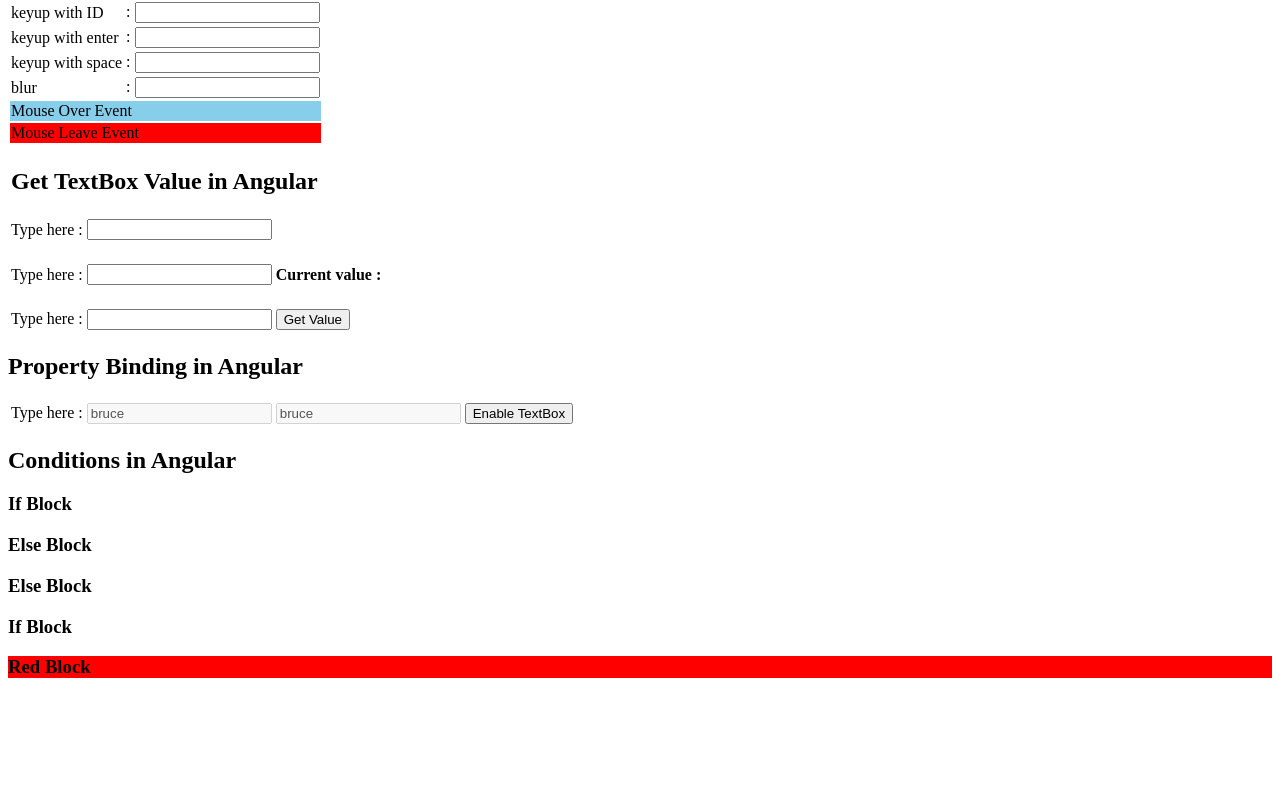
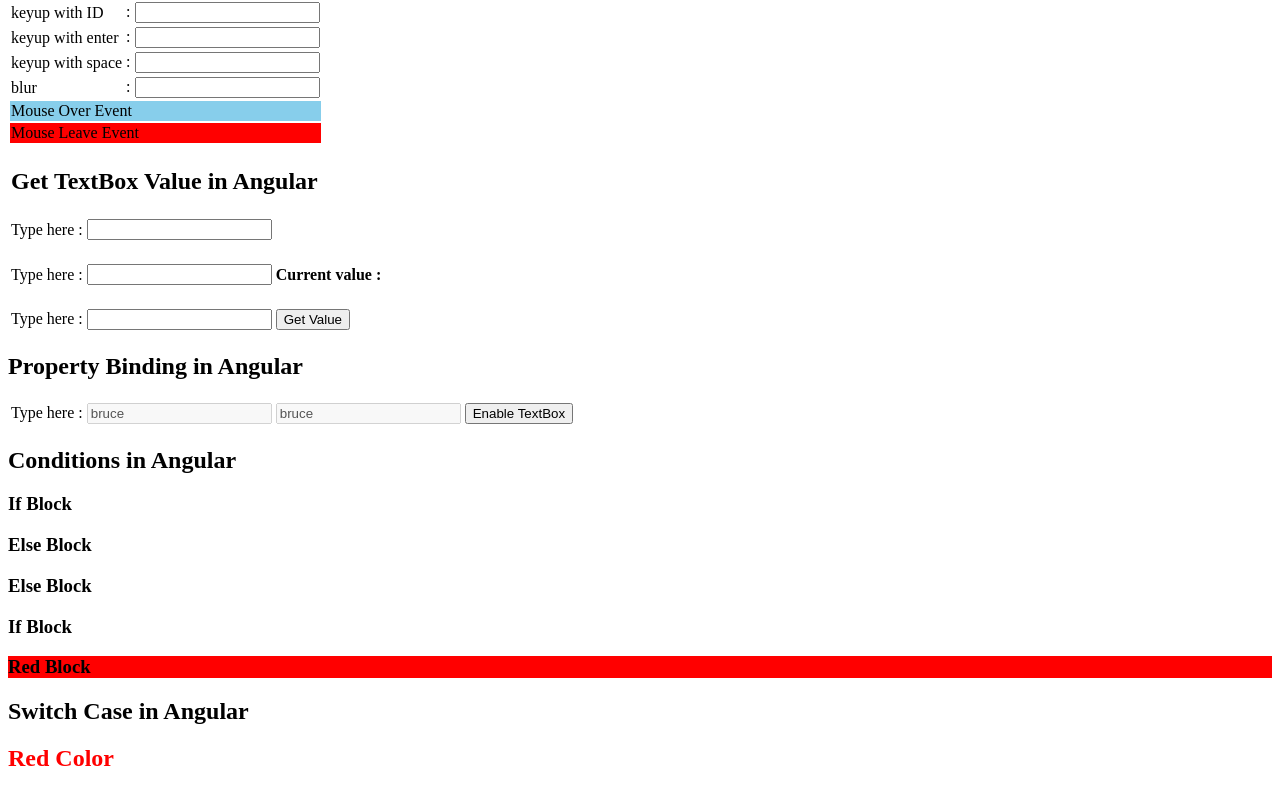
Before and after one commit to budiantoip/learn_angular, an Angular app: page / in a window 1280 px wide. Shown: the part 420-1212 px from the top of the page. Before the commit the page ends 1117 px from the top, so only its background shows below. Built offline with nearby package versions, Linux system fonts and the light colour scheme.

Commit message:
switch cases

```diff
--- a/src/app/app.component.html
+++ b/src/app/app.component.html
@@ -5,5 +5,5 @@
 <app-events></app-events>
 <app-textboxes></app-textboxes>
 <app-property-binding></app-property-binding>
-
 <app-conditions></app-conditions>
+<app-switch-cases></app-switch-cases>
--- a/src/app/app.module.ts
+++ b/src/app/app.module.ts
@@ -12,6 +12,7 @@ import { FunctionsComponent } from './functions/functions.component';
 import { EventsComponent } from './events/events.component';
 import { TextboxesComponent } from './textboxes/textboxes.component';
 import { PropertyBindingComponent } from './property-binding/property-binding.component';
+import { SwitchCasesComponent } from './switch-cases/switch-cases.component';
 
 @NgModule({
   declarations: [
@@ -24,7 +25,8 @@ import { PropertyBindingComponent } from './property-binding/property-binding.co
     FunctionsComponent,
     EventsComponent,
     TextboxesComponent,
-    PropertyBindingComponent
+    PropertyBindingComponent,
+    SwitchCasesComponent
   ],
   imports: [
     BrowserModule,
--- /dev/null
+++ b/src/app/switch-cases/switch-cases.component.html
@@ -0,0 +1,18 @@
+<h2>Switch Case in Angular</h2>
+<div [ngSwitch]="color">
+    <h2 style="color: red;" *ngSwitchCase="'red'">
+        Red Color
+    </h2>
+    <h2 style="color: green;" *ngSwitchCase="'green'">
+        Green Color
+    </h2>
+    <h2 style="color: blue;" *ngSwitchCase="'blue'">
+        Blue Color
+    </h2>
+    <h2 style="color: yellow;" *ngSwitchCase="'yellow'">
+        Yellow Color
+    </h2>
+    <h2 style="color: grey;" *ngSwitchDefault>
+        Default Color
+    </h2>
+</div>
--- /dev/null
+++ b/src/app/switch-cases/switch-cases.component.ts
@@ -0,0 +1,16 @@
+import { Component, OnInit } from '@angular/core';
+
+@Component({
+  selector: 'app-switch-cases',
+  templateUrl: './switch-cases.component.html',
+  styleUrls: ['./switch-cases.component.css']
+})
+export class SwitchCasesComponent implements OnInit {
+  color="red";
+
+  constructor() { }
+
+  ngOnInit(): void {
+  }
+
+}
```
Also changed, not shown: src/app/switch-cases/switch-cases.component.css (added), 1 other file (tests, documents, lock files or other folders).
